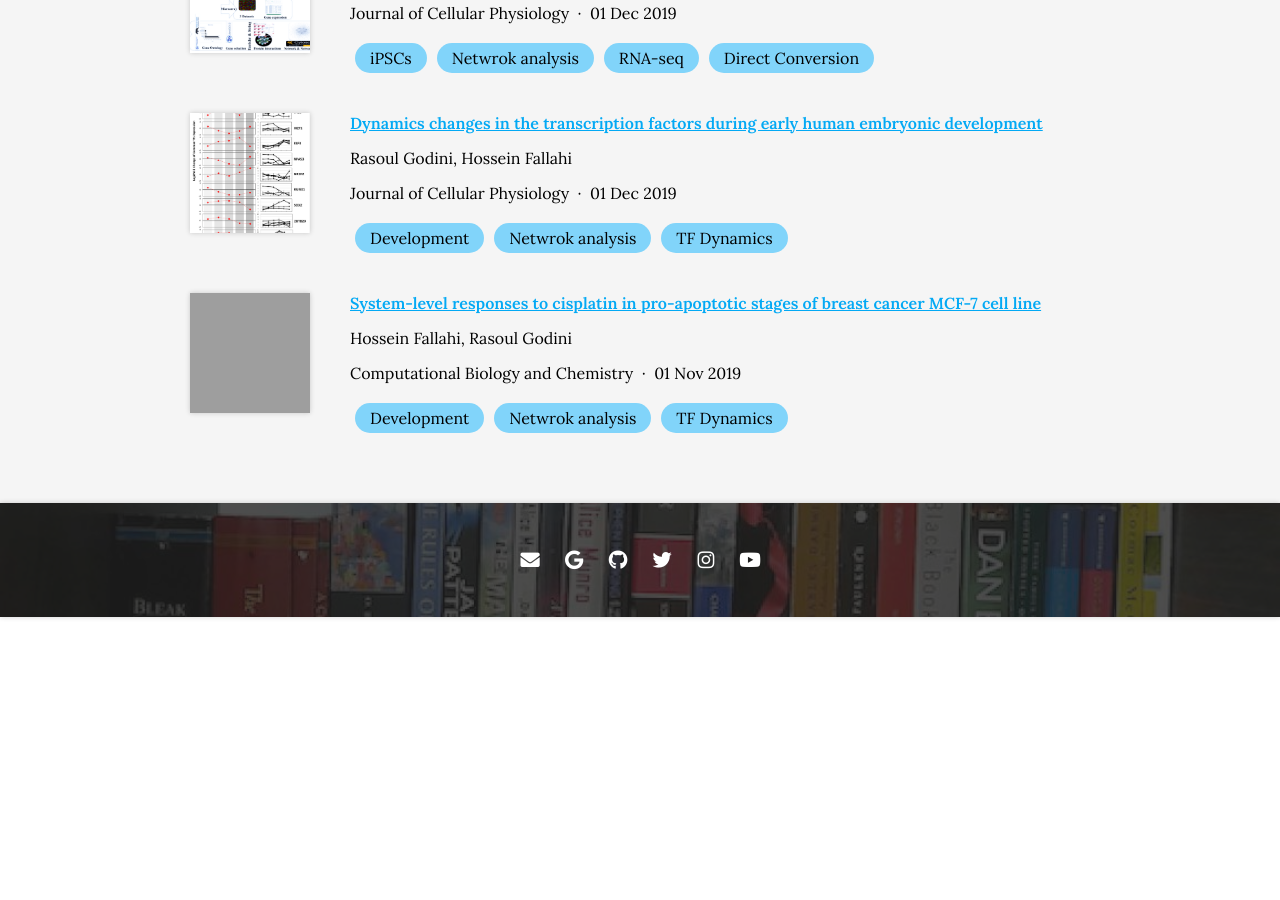
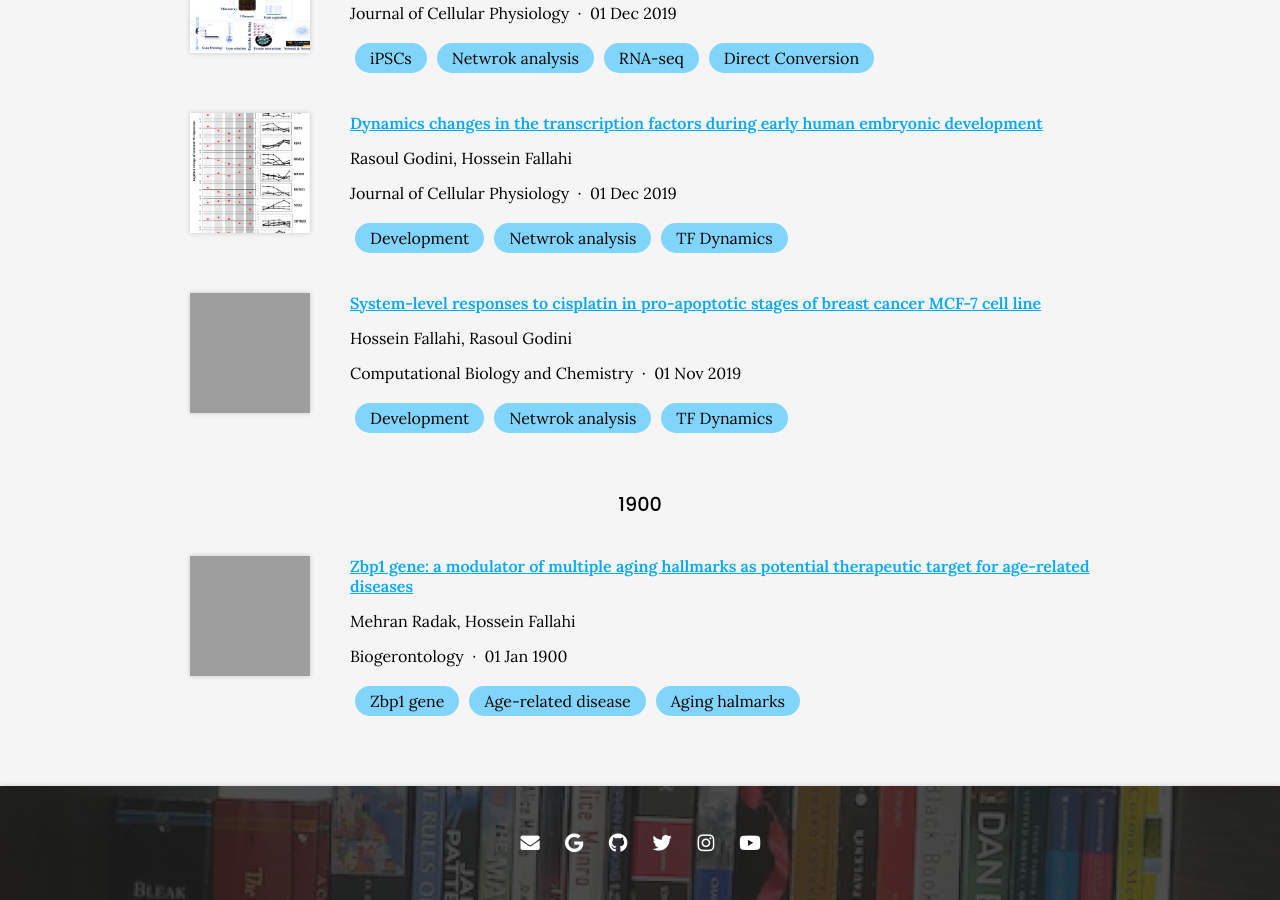
Before and after one commit to Hossein-Fallahi/Fallahi-Bioinformatics-Lab, a Jekyll site: the page built from research/index.md, in a window 1280 px wide and 900 px high, scrolled down 2537 px. Built offline with Jekyll 4.4.1, drawn with Linux system fonts in a browser that asks for light colours; nearby versions of some CDN libraries; before the commit the page ends 3154 px from its top, so only the background shows below that; grey boxes are pictures that could not be loaded.

Commit message:
Generate citations

```diff
--- a/_data/citations.yaml
+++ b/_data/citations.yaml
@@ -1,5 +1,20 @@
 # GENERATED AUTOMATICALLY, DO NOT EDIT
 
+- id: doi:10.1007/s10522-023-10039-w
+  title: 'Zbp1 gene: a modulator of multiple aging hallmarks as potential therapeutic
+    target for age-related diseases'
+  authors:
+  - Mehran Radak
+  - Hossein Fallahi
+  publisher: Biogerontology
+  date: 1900-1-1
+  link: https://doi.org/gs63fk
+  image: https://media.springernature.com/m312/springer-static/image/art%3A10.1007%2Fs10522-023-10039-w/MediaObjects/10522_2023_10039_Fig1_HTML.png?
+  extra-links:
+  - type: website
+    link: https://link.springer.com/article/10.1007/s10522-023-10039-w
+  tags:
+  - Zbp1 gene, Age-related disease, Aging halmarks
 - id: doi:10.1371/journal.pone.0287761
   title: A comprehensive analysis of transcriptomic data for comparison of plants
     with different photosynthetic pathways in response to drought stress
@@ -11,7 +26,7 @@
   publisher: PLOS ONE
   date: '2023-06-06'
   link: https://doi.org/g9srd2
-  image: https://journals.plos.org/plosone/article/figure/image?size=inline&id=10.1371/journal.pone.0287761.g001
+  image: https://journals.plos.org/plosone/article/figure/image?size=inline&id=10.1371/journal.pone.0287761.g008
   extra-links:
   - type: website
     link: https://journals.plos.org/plosone/article?id=10.1371/journal.pone.0287761
```
